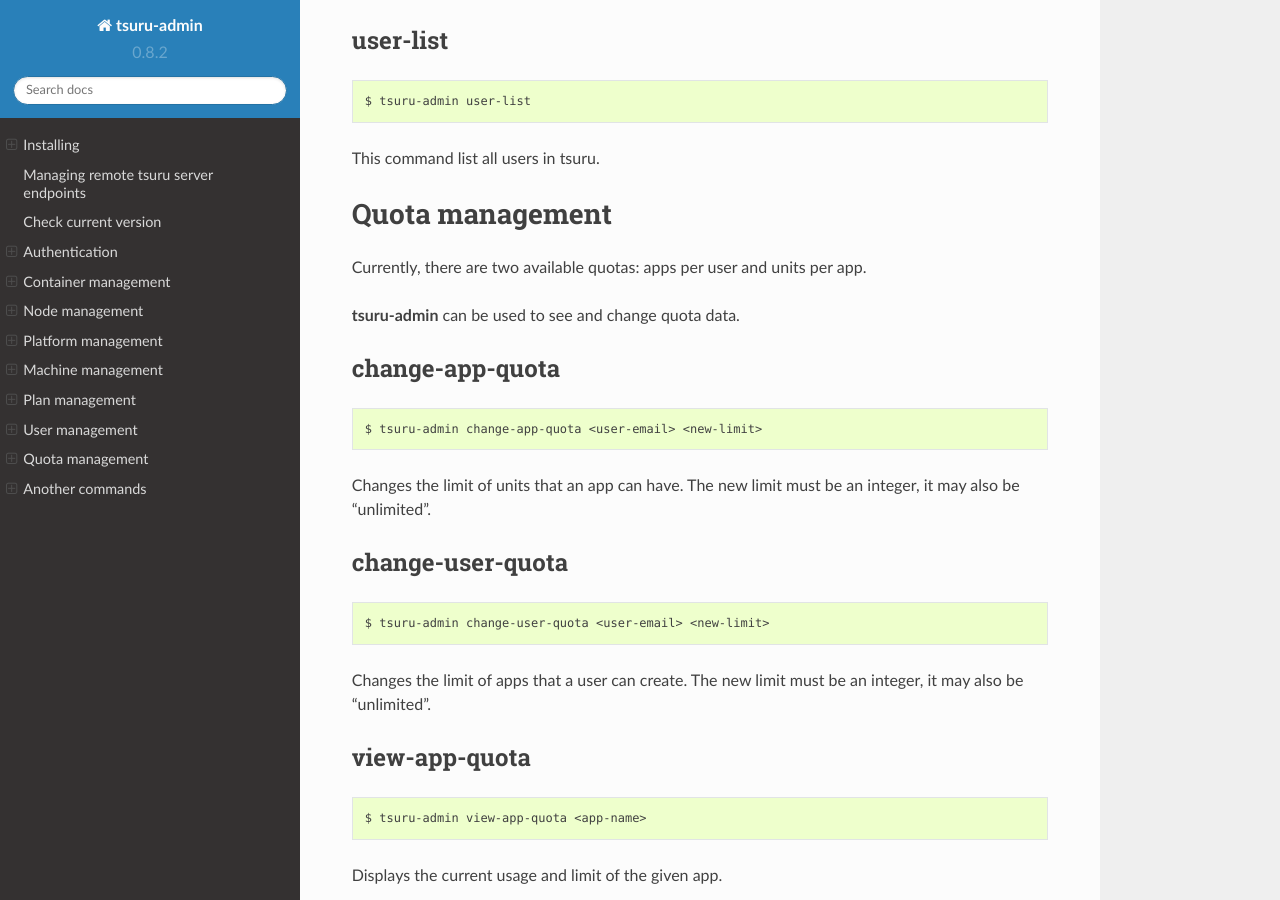
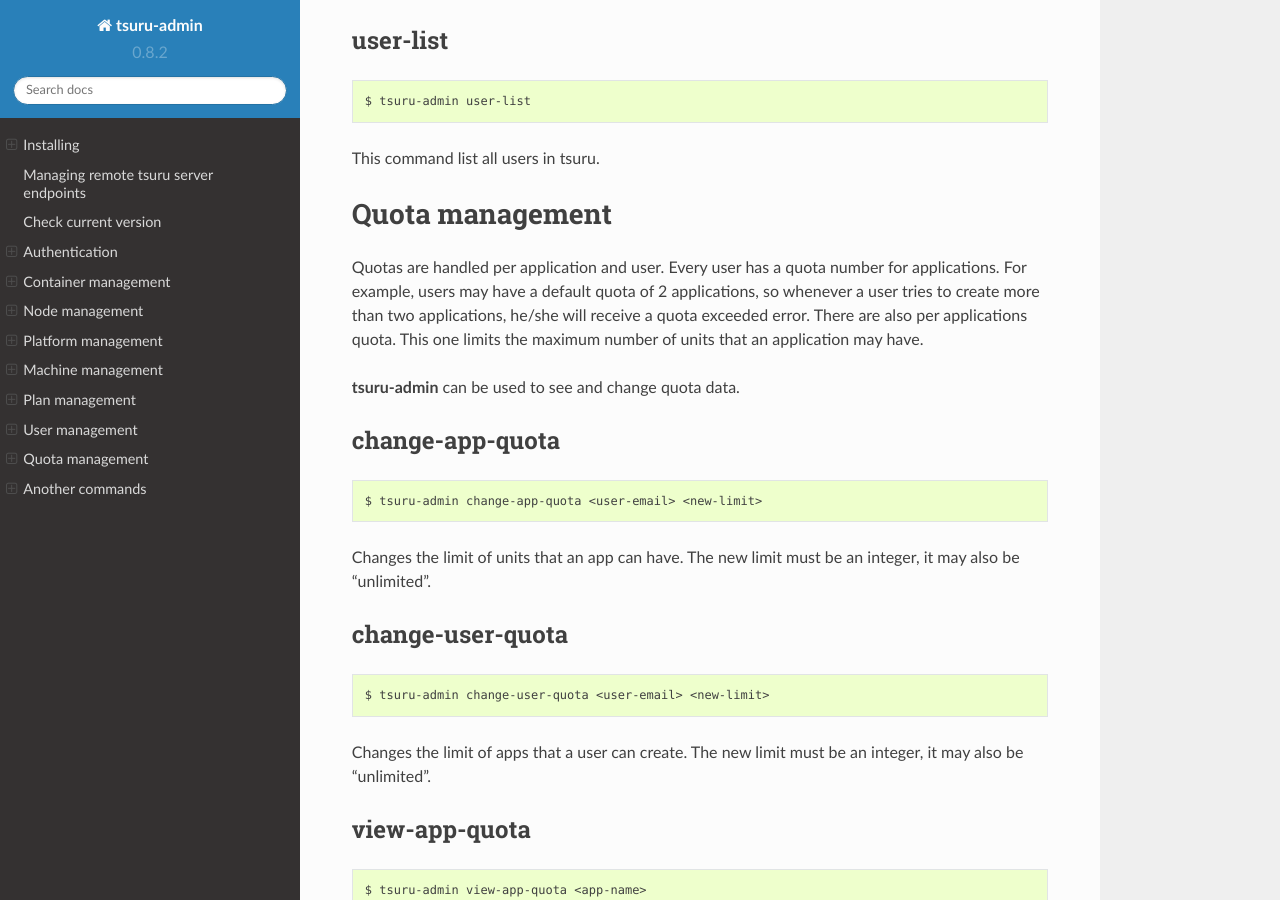
Before and after one commit to tsuru/tsuru-admin, a Sphinx documentation site: the page built from docs/source/index.rst, in a window 1280 px wide and 900 px high, scrolled down 8089 px. Built offline with Sphinx 7.4.7 and the Read the Docs theme 2.0.0, drawn with Linux system fonts in a browser that asks for light colours.

Commit message:
docs: improving quota docs.

```diff
--- a/docs/source/index.rst
+++ b/docs/source/index.rst
@@ -507,7 +507,11 @@
 Quota management
 ================
 
-Currently, there are two available quotas: apps per user and units per app.
+Quotas are handled per application and user. Every user has a quota number for
+applications. For example, users may have a default quota of 2 applications, so
+whenever a user tries to create more than two applications, he/she will receive
+a quota exceeded error. There are also per applications quota. This one limits
+the maximum number of units that an application may have.
 
 **tsuru-admin** can be used to see and change quota data.
 
```
